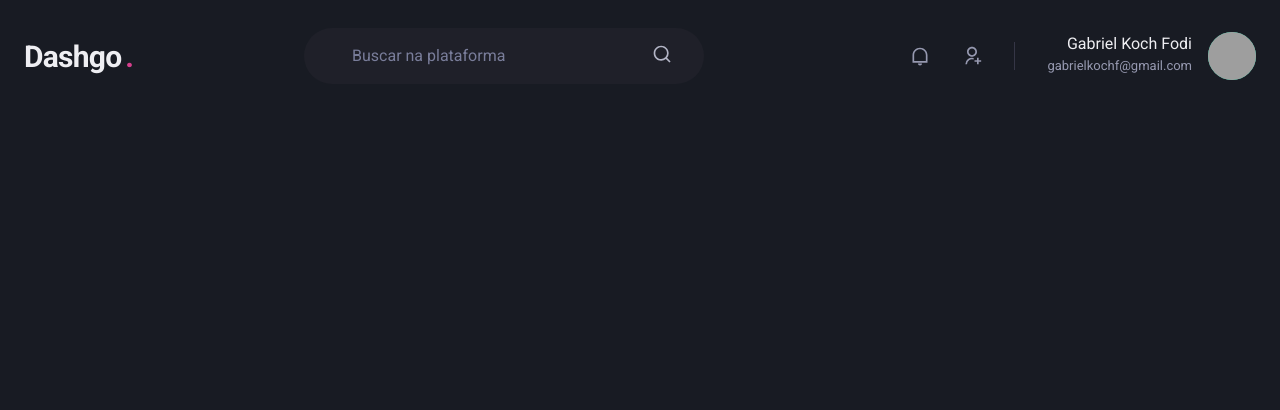
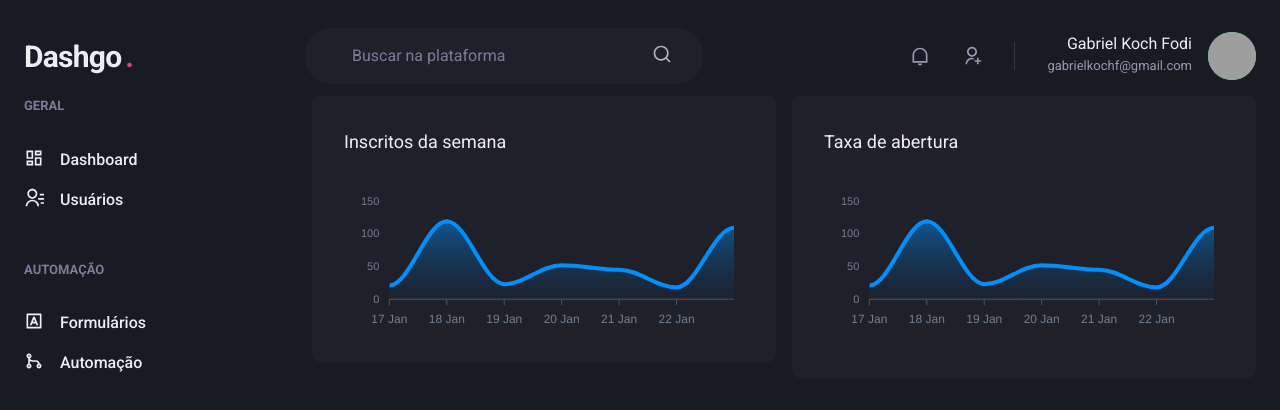
Before and after one commit to gabrikf/dashgo, a Next.js app: page /dashboard in a window 1280 px wide. Shown: the top 410 px of the page. Built offline with nearby package versions, Linux system fonts and the light colour scheme; grey boxes are pictures that could not be loaded.

Commit message:
created dashboard page

```diff
--- a/package.json
+++ b/package.json
@@ -12,9 +12,11 @@
     "@chakra-ui/react": "^1.7.4",
     "@emotion/react": "^11.7.1",
     "@emotion/styled": "^11.6.0",
+    "apexcharts": "^3.33.0",
     "framer-motion": "^5.6.0",
     "next": "12.0.8",
     "react": "17.0.2",
+    "react-apexcharts": "^1.3.9",
     "react-dom": "17.0.2",
     "react-icons": "^4.3.1"
   },
--- /dev/null
+++ b/src/components/SideBar.tsx
@@ -0,0 +1,54 @@
+import { Box, Icon, Link, Stack, Text } from "@chakra-ui/react";
+import {
+  RiContactsLine,
+  RiDashboardLine,
+  RiGitMergeLine,
+  RiInputMethodLine,
+} from "react-icons/ri";
+
+export default function SideBar() {
+  return (
+    <Box as="aside" w="64" mr="8">
+      <Stack spacing="12" align="flex-start">
+        <Box>
+          <Text fontWeight="bold" fontSize="small" color="gray.400">
+            GERAL
+          </Text>
+          <Stack spacing="4" mt="8" align="stretch">
+            <Link display="flex" align="center">
+              <Icon as={RiDashboardLine} fontSize="20" />
+              <Text ml="4" fontWeight="medium">
+                Dashboard
+              </Text>
+            </Link>
+            <Link display="flex" align="center">
+              <Icon as={RiContactsLine} fontSize="20" />
+              <Text ml="4" fontWeight="medium">
+                Usuários
+              </Text>
+            </Link>
+          </Stack>
+        </Box>
+        <Box>
+          <Text fontWeight="bold" fontSize="small" color="gray.400">
+            AUTOMAÇÃO
+          </Text>
+          <Stack spacing="4" mt="8" align="stretch">
+            <Link display="flex" align="center">
+              <Icon as={RiInputMethodLine} fontSize="20" />
+              <Text ml="4" fontWeight="medium">
+                Formulários
+              </Text>
+            </Link>
+            <Link display="flex" align="center">
+              <Icon as={RiGitMergeLine} fontSize="20" />
+              <Text ml="4" fontWeight="medium">
+                Automação
+              </Text>
+            </Link>
+          </Stack>
+        </Box>
+      </Stack>
+    </Box>
+  );
+}
--- a/src/pages/dashboard.tsx
+++ b/src/pages/dashboard.tsx
@@ -1,9 +1,85 @@
+import { Box, Flex, SimpleGrid, Text, theme, Theme } from "@chakra-ui/react";
 import Header from "../components/Header";
+import SideBar from "../components/SideBar";
+import dynamic from "next/dynamic";
+import { ApexOptions } from "apexcharts";
+const Chart = dynamic(() => import("react-apexcharts"), { ssr: false });
 
+const options: ApexOptions = {
+  chart: {
+    toolbar: {
+      show: false,
+    },
+    zoom: {
+      enabled: false,
+    },
+    foreColor: theme.colors.gray[500],
+  },
+  grid: {
+    show: false,
+  },
+  dataLabels: {
+    enabled: false,
+  },
+  tooltip: {
+    enabled: false,
+  },
+  xaxis: {
+    type: "datetime",
+    axisBorder: {
+      color: theme.colors.gray[600],
+    },
+    axisTicks: {
+      color: theme.colors.gray[600],
+    },
+    categories: [
+      "2022-01-17T00:00:00.000Z",
+      "2022-01-18T00:00:00.000Z",
+      "2022-01-19T00:00:00.000Z",
+      "2022-01-20T00:00:00.000Z",
+      "2022-01-21T00:00:00.000Z",
+      "2022-01-22T00:00:00.000Z",
+      "2022-01-23T00:00:00.000Z",
+    ],
+  },
+  fill: {
+    opacity: 0.3,
+    type: "gradient",
+    gradient: {
+      shade: "dark",
+      opacityFrom: 0.7,
+      opacityTo: 0.3,
+    },
+  },
+};
+
+const series = [{ name: "series1", data: [21, 119, 23, 52, 45, 18, 109] }];
 export default function Dashboard() {
   return (
-    <div>
+    <Flex direction="column" h="100vh">
       <Header />
-    </div>
+      <Flex w="100%" maxW={1480} mx="auto" px="6">
+        <SideBar />
+        <SimpleGrid
+          flex="1"
+          gap="4"
+          minChildWidth={320}
+          alignItems="flex-start"
+        >
+          <Box p="8" bg="gray.800" borderRadius={8} pb="4">
+            <Text fontSize="lg" mb="4">
+              Inscritos da semana
+            </Text>
+            <Chart type="area" height={160} options={options} series={series} />
+          </Box>
+          <Box p="8" bg="gray.800" borderRadius={8}>
+            <Text fontSize="lg" mb="4">
+              Taxa de abertura
+            </Text>
+            <Chart type="area" height={160} options={options} series={series} />
+          </Box>
+        </SimpleGrid>
+      </Flex>
+    </Flex>
   );
 }
```
Also changed, not shown: 1 other file (tests, documents, lock files or other folders).
